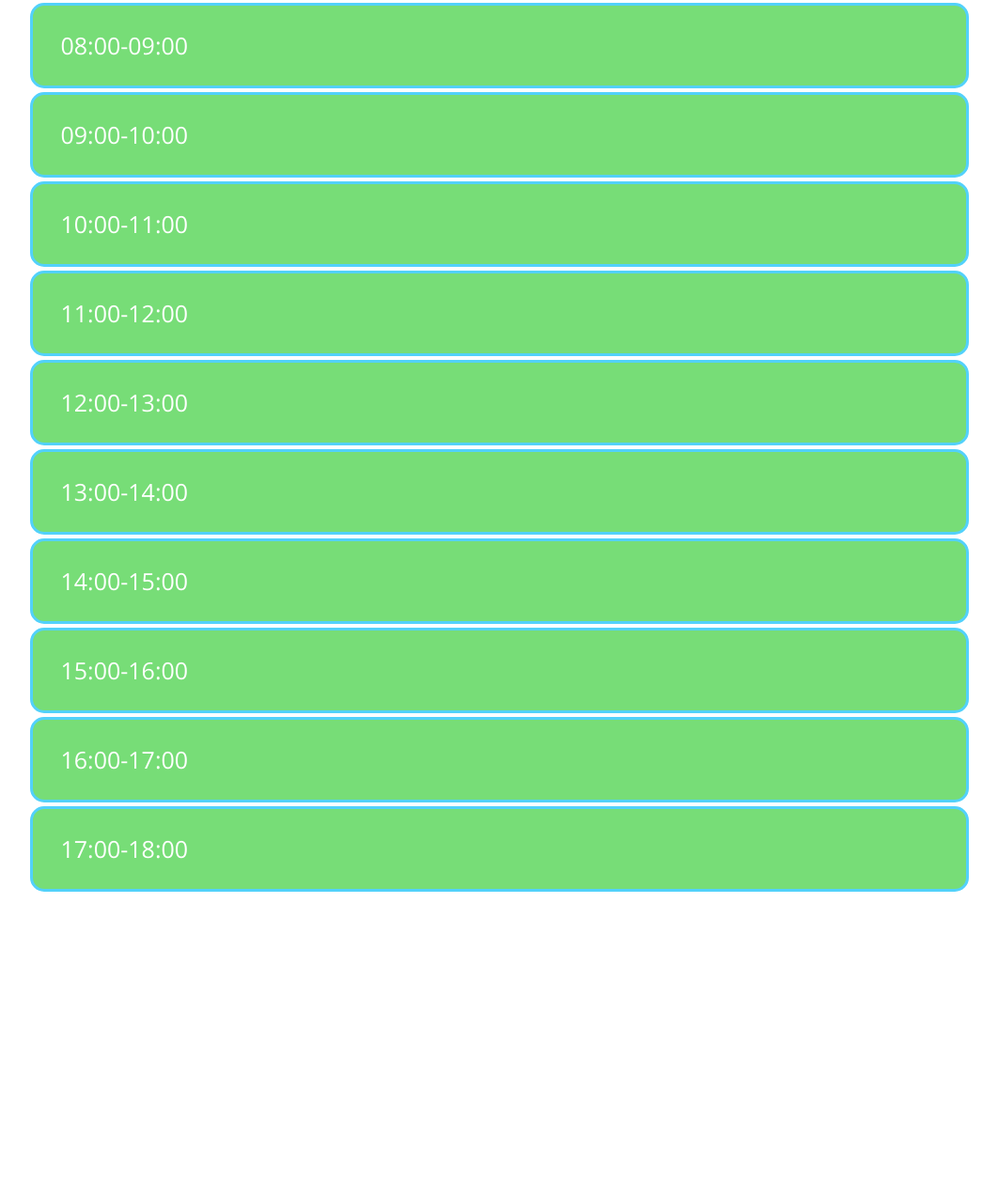
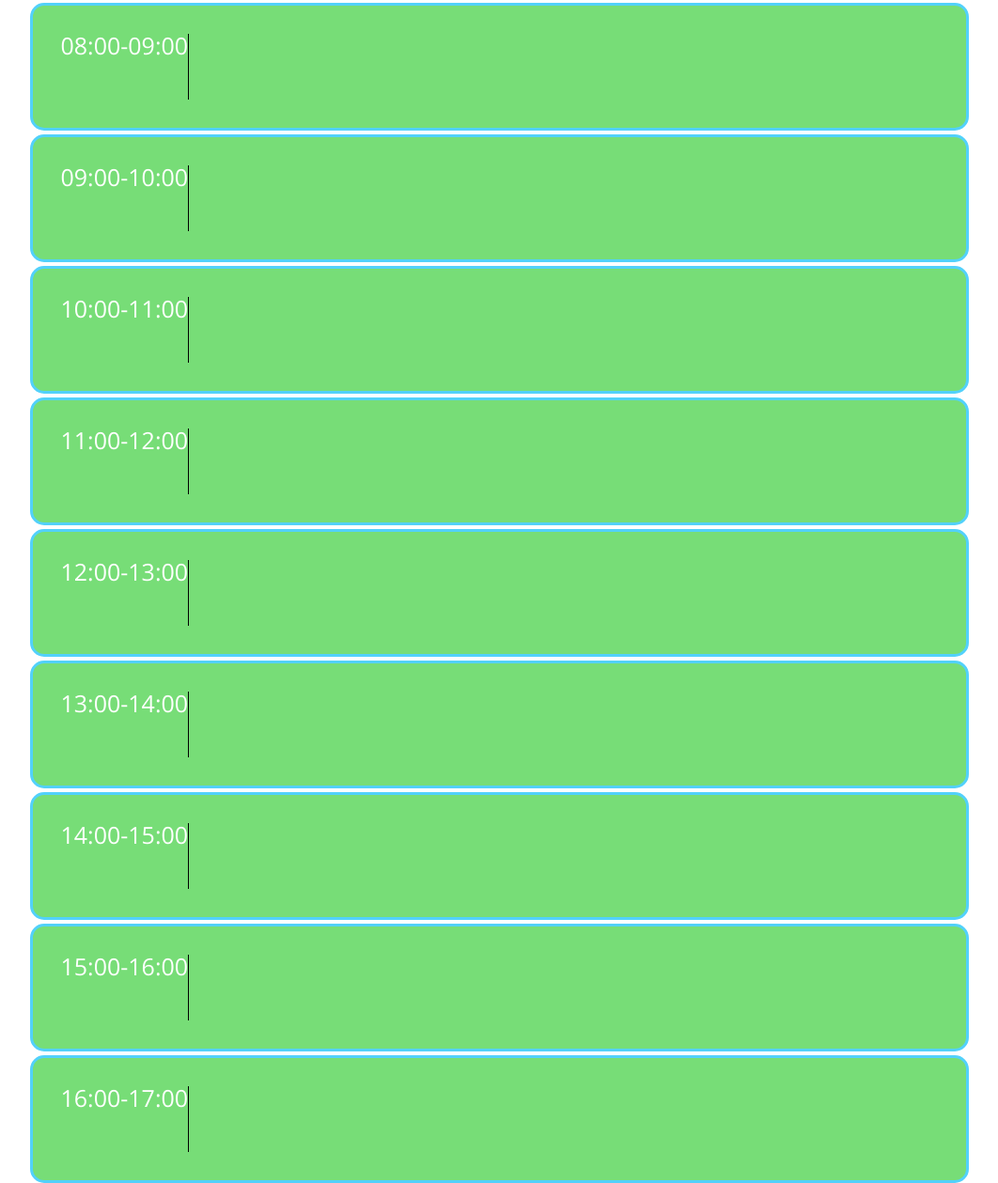
Before and after one commit to WidowTwankey/Daily-Planner, a plain HTML site: page index.html in a window 1280 px wide. Shown: the part 375-1634 px from the top of the page at 94% size, without its empty margins (109-1171 px from the left). Before the commit the page ends 1326 px from the top, so only its background shows below. Drawn offline with nearby package versions, Linux system fonts and the light colour scheme.

Commit message:
fixed divs display and added input on click to hours

```diff
--- a/index.html
+++ b/index.html
@@ -30,16 +30,36 @@
     </header>
     <div class="container" id="timeblocks">
       <!-- Timeblocks go here -->
-      <div class="present" data-hour="8">08:00-09:00</div>
-      <div class="present" data-hour="9">09:00-10:00</div>
-      <div class="present" data-hour="10">10:00-11:00</div>
-      <div class="present" data-hour="11">11:00-12:00</div>
-      <div class="present" data-hour="12">12:00-13:00</div>
-      <div class="present" data-hour="13">13:00-14:00</div>
-      <div class="present" data-hour="14">14:00-15:00</div>
-      <div class="present" data-hour="15">15:00-16:00</div>
-      <div class="present" data-hour="16">16:00-17:00</div>
-      <div class="present" data-hour="17">17:00-18:00</div>
+      <div class="present" data-hour="8">08:00-09:00
+        <textarea disabled="true" ></textarea>
+      </div>
+      <div class="present" data-hour="9">09:00-10:00
+        <textarea disabled="true" ></textarea>
+      </div>
+      <div class="present" data-hour="10">10:00-11:00
+        <textarea disabled="true" ></textarea>
+      </div>
+      <div class="present" data-hour="11">11:00-12:00
+        <textarea disabled="true" ></textarea>
+      </div>
+      <div class="present" data-hour="12">12:00-13:00
+        <textarea disabled="true" ></textarea>
+      </div>
+      <div class="present" data-hour="13">13:00-14:00
+        <textarea disabled="true" ></textarea>
+      </div>
+      <div class="present" data-hour="14">14:00-15:00
+        <textarea disabled="true" ></textarea>
+      </div>
+      <div class="present" data-hour="15">15:00-16:00
+        <textarea disabled="true" ></textarea>
+      </div>
+      <div class="present" data-hour="16">16:00-17:00
+        <textarea disabled="true" ></textarea>
+      </div>
+      <div class="present" data-hour="17">17:00-18:00
+        <textarea disabled="true" ></textarea>
+      </div>
     </div>
     <script src="https://cdnjs.cloudflare.com/ajax/libs/jquery/3.2.1/jquery.min.js"></script>
     <script src="https://code.jquery.com/ui/1.13.2/jquery-ui.js"></script>
--- a/script.js
+++ b/script.js
@@ -29,10 +29,12 @@ times = [
 ]
 
 $('#timeblocks').on('click', "div", function (event) {
-    let hourPlan = event.target.closest('div')
-    console.log(hourPlan)
-    $('<input>')
-   // hourPlan.attr('type', 'text')
+    let hourPlan = event.target.closest('div');
+    console.log(hourPlan);
+    let editable = hourPlan.querySelector('textarea');
+    editable.removeAttribute("disabled");
+    editable.focus();
+    // hourPlan.attr('type', 'text')
 })
 
 function colorCode() {
```
